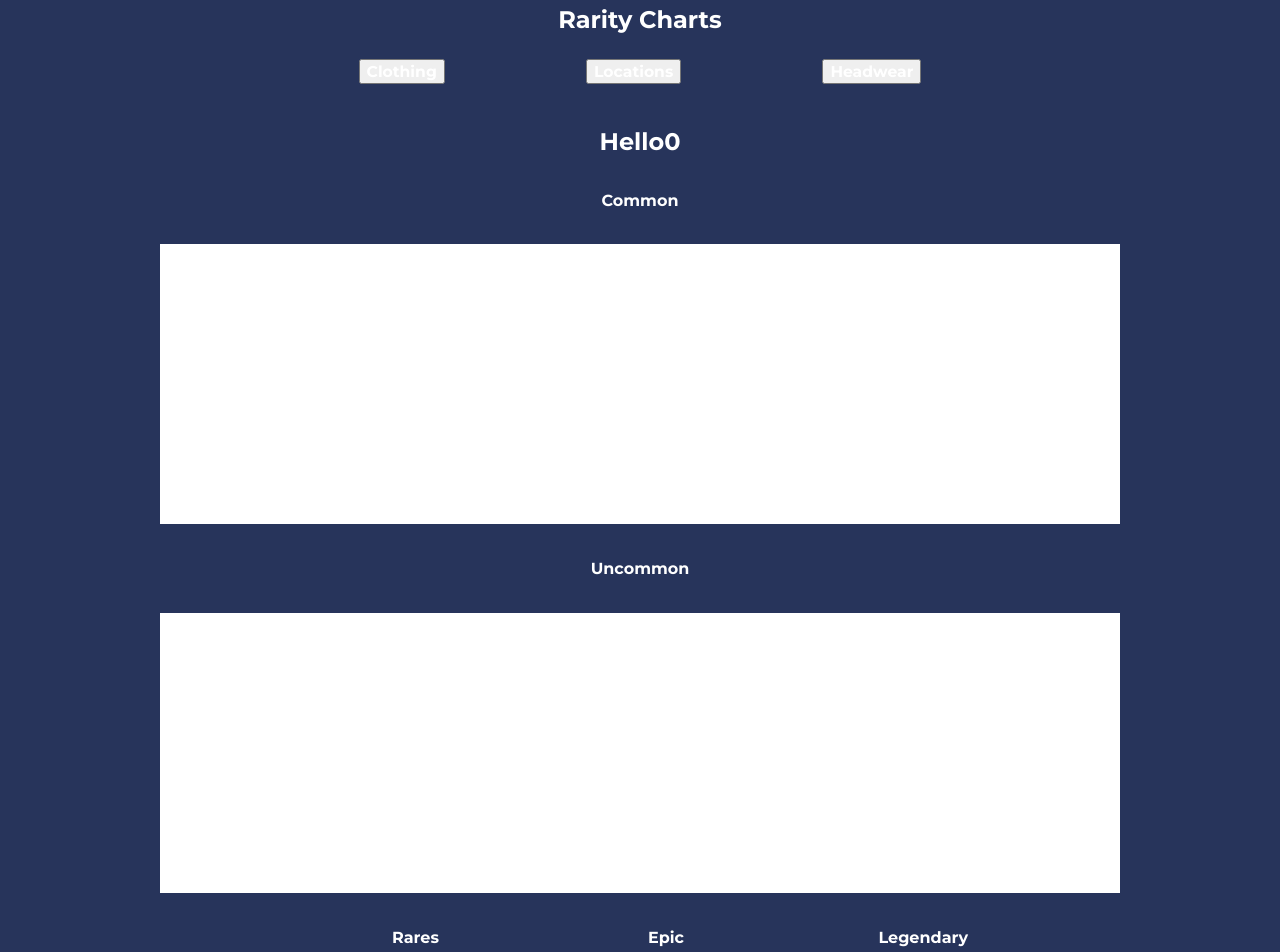
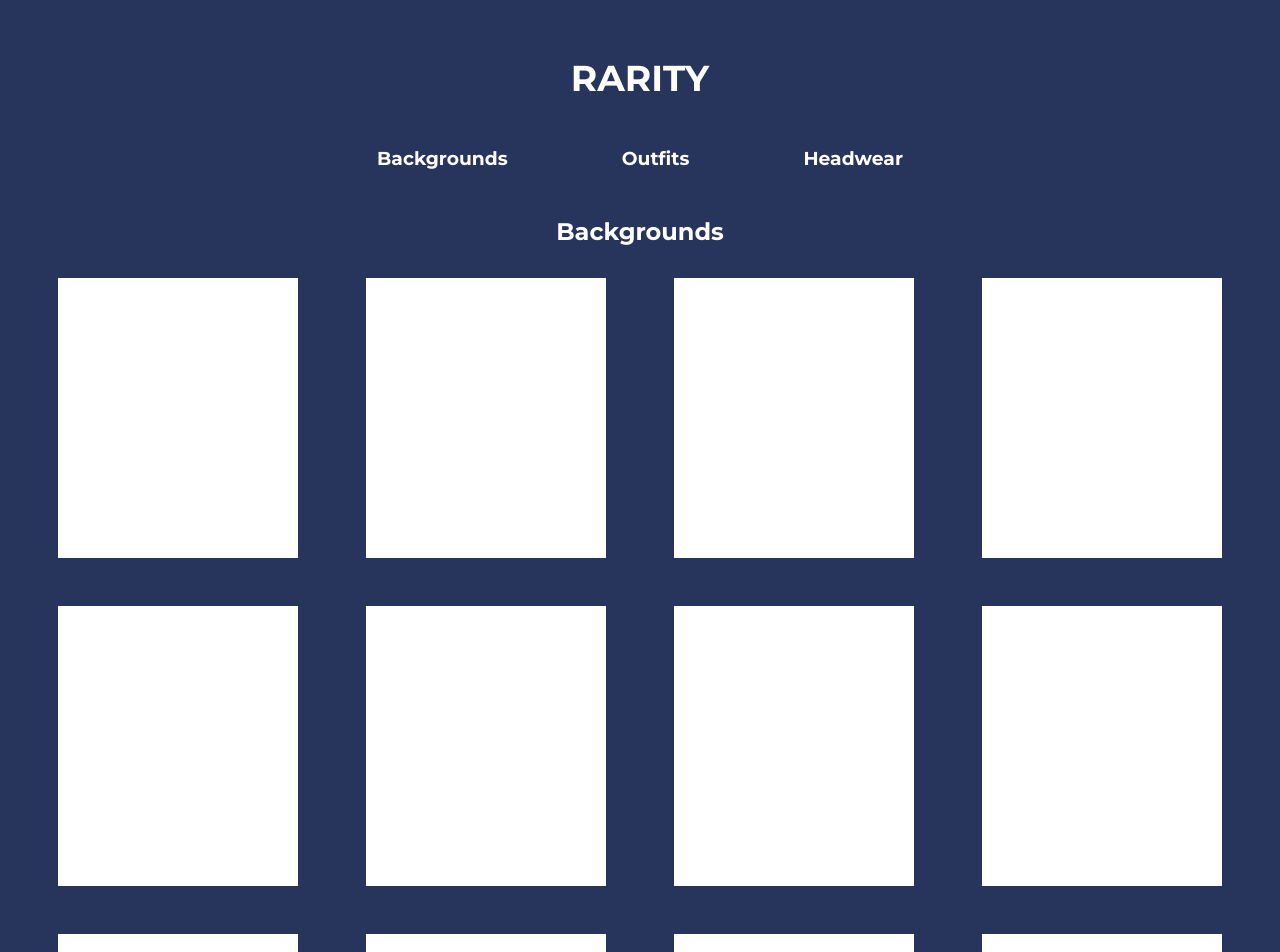
Before and after one commit to Danielrhodesy/caracalTourist, a React (Create React App) app: page / in a window 1280 px wide. Shown: the part 2300-3252 px from the top of the page. Built offline with nearby package versions, Linux system fonts and the light colour scheme.

Commit message:
Rarity updated also made responsive

```diff
--- a/src/views/Rarity.jsx
+++ b/src/views/Rarity.jsx
@@ -5,9 +5,9 @@ import { spaceSmall, spaceLarge } from '../tokens/spacing';
 import RarityBlock from './RarityBlock'
 
 const Container = styled.section`
-height: 1300px;
-// width: 90em;
 display: flex;
+gap: 2em;
+padding: 4em 0 4em 0;
 margin-inline: auto;
 justify-content: space-around;
 align-items: center;
@@ -15,37 +15,46 @@ flex-direction: column;
 background-color: #27345B;
 `;
 
-const Title = styled.h1``;
+const Title = styled.h1`
+  font-size: 36px;
+  font-weight: 800;
+`;
 
 const RarityNav = styled.div`
-width: 55%;
+width: 40em;
 display: flex;
 justify-content: space-around;
 `;
 
-const RarityNavItem = styled.button``;
+const RarityNavItem = styled.button`
+background-color: #27345B;
+border: none;
+color: white;
+padding: 15px 32px;
+text-align: center;
+text-decoration: none;
+display: inline-block;
+font-size: 16px;
+`;
 
 const Rarity = () => {
   const [rarityState, setRarityState] = useState(0);
-  const setState = () => {
-    // setRarityState(0)
-  }
   return (
     <Container>
-      <Title>Rarity Charts</Title>
+      <Title>RARITY</Title>
       <RarityNav>
-          <RarityNavItem onClick={() => setRarityState(0)}><h3>Clothing</h3></RarityNavItem>
-          <RarityNavItem onClick={() => setRarityState(1)}><h3>Locations</h3></RarityNavItem>
+          <RarityNavItem onClick={() => setRarityState(0)}><h3>Backgrounds</h3></RarityNavItem>
+          <RarityNavItem onClick={() => setRarityState(1)}><h3>Outfits</h3></RarityNavItem>
           <RarityNavItem onClick={() => setRarityState(2)}><h3>Headwear</h3></RarityNavItem>
       </RarityNav>
       {rarityState === 0 &&
-      <RarityBlock titleTest="Hello0"/>
+      <RarityBlock titleTest="Backgrounds"/>
       }
       {rarityState === 1 &&
-      <RarityBlock titleTest="Hello1"/>
+      <RarityBlock titleTest="Outfits"/>
       }
       {rarityState === 2 &&
-      <RarityBlock titleTest="Hello2"/>
+      <RarityBlock titleTest="Headwear"/>
       }
     </Container>
   );
--- a/src/views/RarityBlock.jsx
+++ b/src/views/RarityBlock.jsx
@@ -1,11 +1,12 @@
 import styled from 'styled-components';
 import Stack from '../components/Stack'
-
+// import ImageCard from
 
 const ContentWrapper = styled.div`
-    height: 90%;
+    height: auto;
     max-width: 95em;
     display: flex;
+    gap: 2em;
     margin-inline: auto;
     justify-content: space-around;
     align-items: center;
@@ -28,11 +29,13 @@ const RightRowTitles = styled.div`
 `;
 
 const Row = styled.div`
-  height: 280px;
-  max-width: 93em;
+  height: auto;
+  max-width: 75em;
   display: flex;
+  padding: 0 3em 0 3em;
   justify-content: space-around;
   flex-wrap: wrap;
+  gap: 3em;
 //   background-color: red;
 `;
 
@@ -46,30 +49,15 @@ const RarityBlock = ({titleTest}) => {
     return (
         <ContentWrapper>
             <h1>{titleTest}</h1>
-            <RowHeader>Common</RowHeader>
-            <Row>
-
-                    <ItemCard></ItemCard>
-                    <ItemCard></ItemCard>
-                    <ItemCard></ItemCard>
-                    <ItemCard></ItemCard>
-
-            </Row>
-            <RowHeader>Uncommon</RowHeader>
             <Row>
                 <ItemCard></ItemCard>
                 <ItemCard></ItemCard>
                 <ItemCard></ItemCard>
                 <ItemCard></ItemCard>
-            </Row>
-            <RowTitles>
-                <RowHeader>Rares</RowHeader>
-                <RightRowTitles>
-                <RowHeader>Epic</RowHeader>
-                <RowHeader>Legendary</RowHeader>
-                </RightRowTitles>
-            </RowTitles>
-                <Row>
+                <ItemCard></ItemCard>
+                <ItemCard></ItemCard>
+                <ItemCard></ItemCard>
+                <ItemCard></ItemCard>
                 <ItemCard></ItemCard>
                 <ItemCard></ItemCard>
                 <ItemCard></ItemCard>
```
